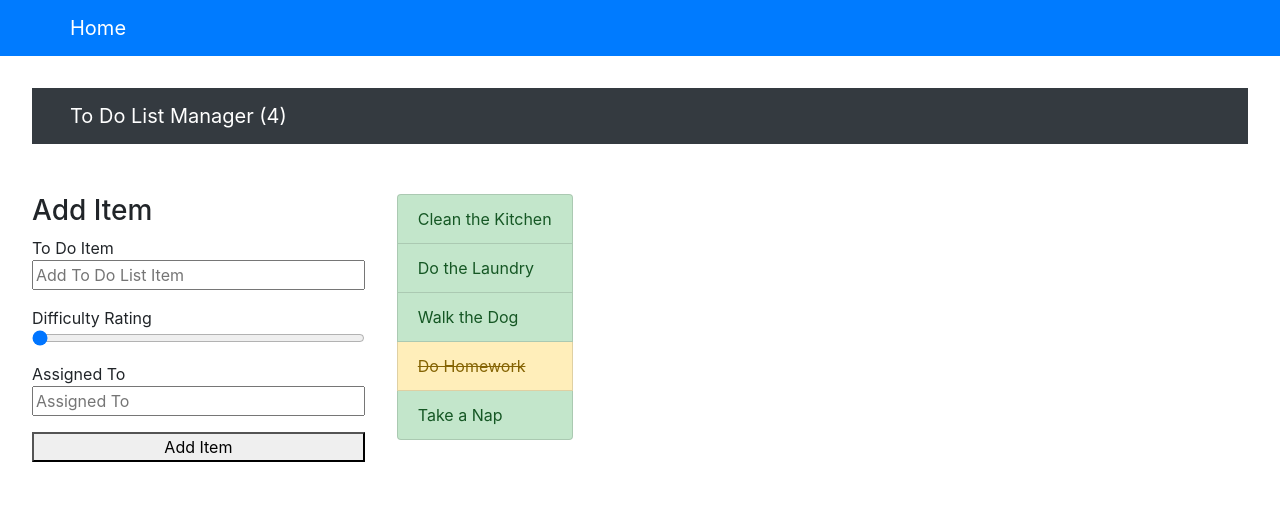
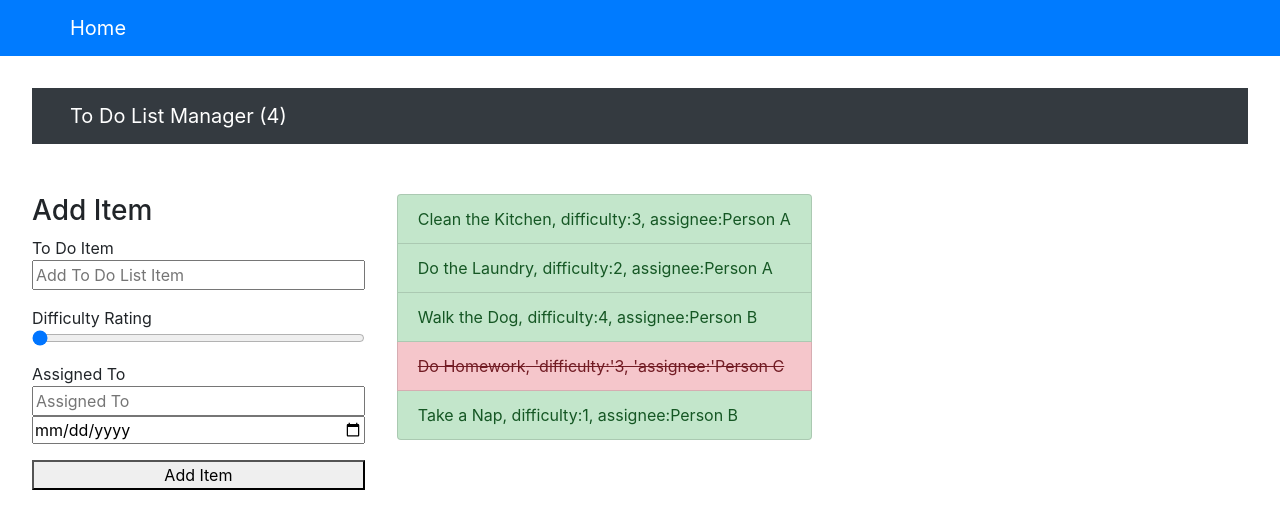
Before and after one commit to ibrahimBanat/todo, a React (Create React App) app: page / in a window 1280 px wide. Shown: the top 528 px of the page. Built offline with nearby package versions, Linux system fonts and the light colour scheme.

Commit message:
adding somethings

```diff
--- a/src/components/todo/Form.js
+++ b/src/components/todo/Form.js
@@ -51,6 +51,12 @@ class TodoForm extends React.Component {
               placeholder='Assigned To'
               onChange={this.handleInputChange}
             />
+            <input
+              type='date'
+              name='date'
+              placeholder='Date'
+              onChange={this.handleInputChange}
+            />
           </label>
           <button>Add Item</button>
         </form>
--- /dev/null
+++ b/src/components/todo/IF.js
@@ -0,0 +1,16 @@
+const If = props => {
+  if (props.condition) {
+    return props.children;
+  } else {
+    return null;
+  }
+};
+
+const Else = props => {
+  if (props.condition) {
+    return null;
+  } else {
+    return props.children;
+  }
+};
+export { If, Else };
--- a/src/components/todo/List.js
+++ b/src/components/todo/List.js
@@ -1,5 +1,6 @@
 import React, { useState } from 'react';
 import { ListGroup } from 'react-bootstrap';
+import { If, Else } from './IF';
 
 const List = props => {
   const [clicked, setClicked] = useState();
@@ -7,32 +8,36 @@ const List = props => {
   return (
     <ListGroup>
       {props.list.map(
-        item =>
-          item.complete ? (
+        item => (
+          <>
+            <If condition={item.complete}>
               <ListGroup.Item
                 action
-              variant='warning'
+                variant='danger'
                 key={item._id}
-              completed={item.complete}
                 onClick={e => {
                   props.handleComplete(item._id);
                 }}
                 className={`complete-${item.complete.toString()}`}
                 style={{ textDecoration: 'line-through' }}
               >
-              {item.text}
+                {item.text}, 'difficulty:'{item.difficulty}, 'assignee:'
+                {item.assignee}
               </ListGroup.Item>
-          ) : (
+            </If>
+
+            <Else condition={item.complete}>
               <ListGroup.Item
                 action
                 variant='success'
                 key={item._id}
-              completed={item.complete}
                 onClick={() => props.handleComplete(item._id)}
                 className={`complete-${item.complete.toString()}`}
               >
-              {item.text}
+                {`${item.text}, difficulty:${item.difficulty}, assignee:${item.assignee}`}
               </ListGroup.Item>
+            </Else>
+          </>
         )
 
         // <li className={`complete-${item.complete.toString()}`} key={item._id}>
--- a/src/index.js
+++ b/src/index.js
@@ -4,11 +4,9 @@ import 'bootstrap/dist/css/bootstrap.min.css';
 
 import App from './App';
 
-class Main extends React.Component {
-  render() {
-    return <App />;
-  }
-}
+const Index = () => {
+  return <App />;
+};
 
 const rootElement = document.getElementById('root');
-ReactDOM.render(<Main />, rootElement);
+ReactDOM.render(<Index />, rootElement);
```
Lines whose indentation alone changed are shown as unchanged.
